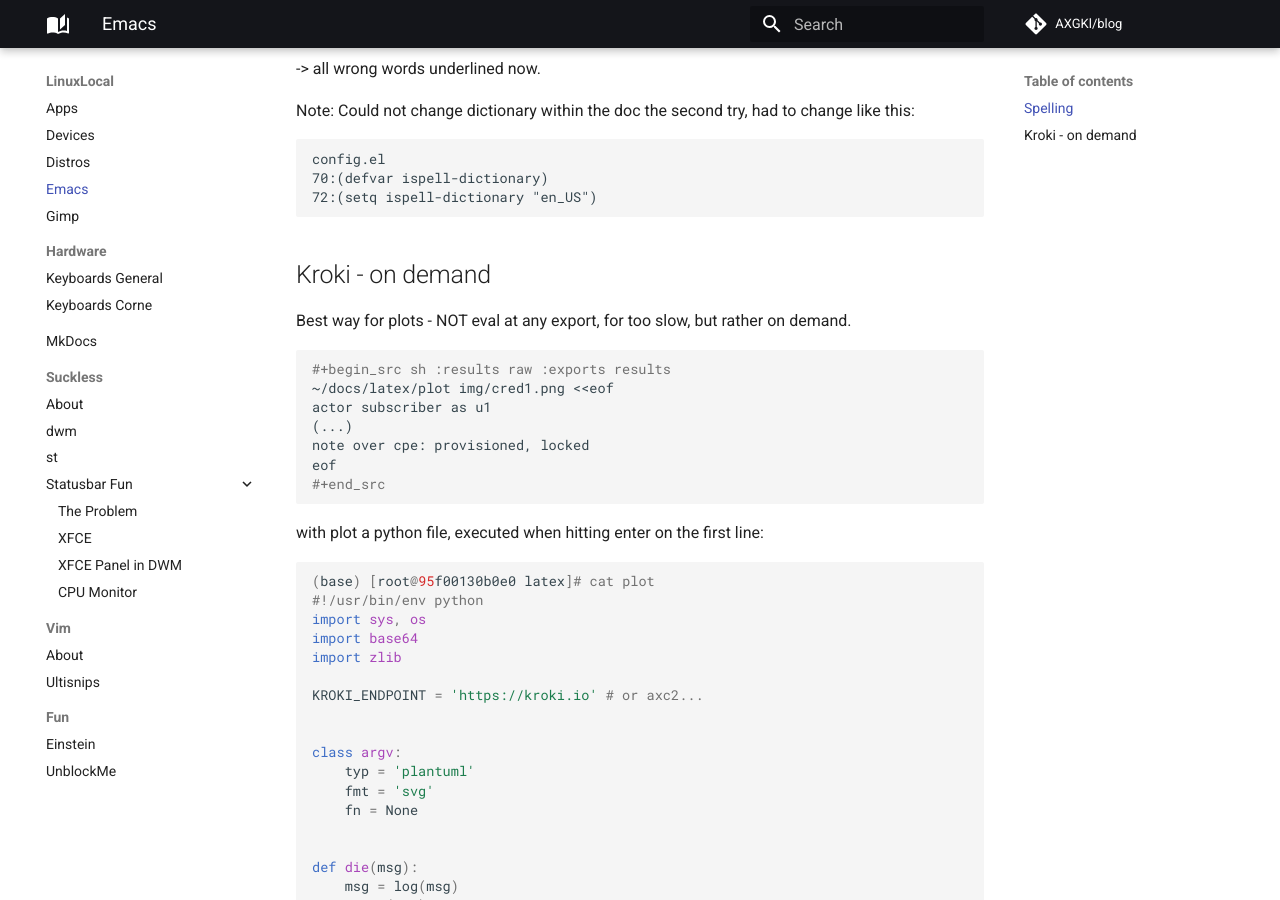
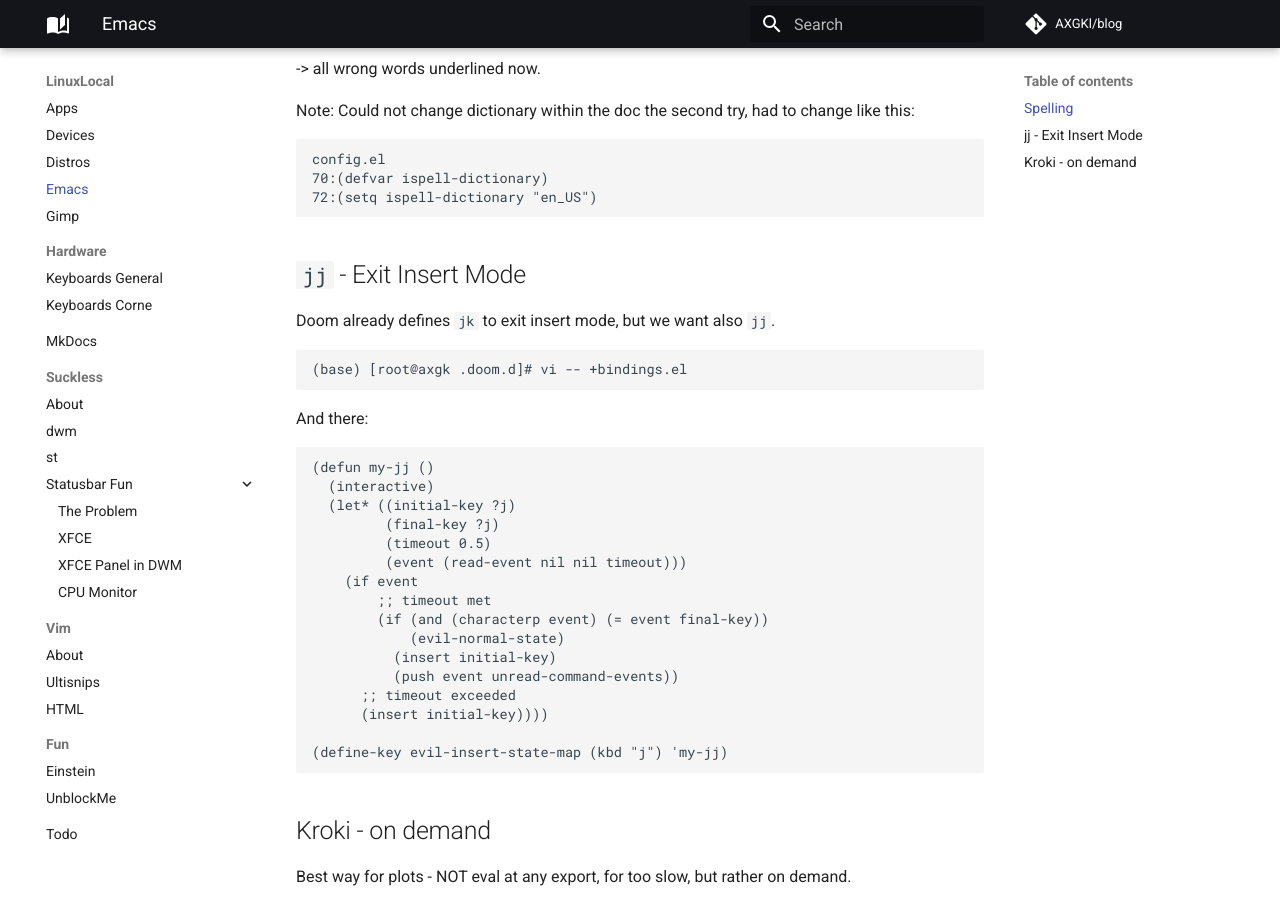
Before and after one commit to AXGKl/blog, an MkDocs documentation site: the page built from docs/ll/emacs/emacs.md, in a window 1280 px wide and 900 px high, scrolled down 397 px. Built offline with MkDocs 1.6.1 and Material for MkDocs 9.7.7, drawn with Linux system fonts in a browser that asks for light colours; comment, search, counter and statistics services are not loaded.

````diff
--- a/docs/ll/emacs/emacs.md
+++ b/docs/ll/emacs/emacs.md
@@ -18,6 +18,30 @@ config.el
 72:(setq ispell-dictionary "en_US")
 ```
 
+## ``jj`` - Exit Insert Mode
+
+Doom already defines `jk` to exit insert mode, but we want also `jj`.
+
+    (base) [root@axgk .doom.d]# vi -- +bindings.el
+
+And there:
+
+    (defun my-jj ()
+      (interactive)
+      (let* ((initial-key ?j)
+             (final-key ?j)
+             (timeout 0.5)
+             (event (read-event nil nil timeout)))
+        (if event
+            ;; timeout met
+            (if (and (characterp event) (= event final-key))
+                (evil-normal-state)
+              (insert initial-key)
+              (push event unread-command-events))
+          ;; timeout exceeded
+          (insert initial-key))))
+
+    (define-key evil-insert-state-map (kbd "j") 'my-jj)
 
 ## Kroki - on demand
 
--- a/docs/mdreplace.py
+++ b/docs/mdreplace.py
@@ -16,6 +16,7 @@ table = {
     'gh'          :  ':material-github:',
     'github'      :  ':material-github:',
     'iot'         :  ':material-z-wave:',
+    'img'         :  ':material-image-edit:',
     'linux'       :  ':fontawesome-brands-linux:',
     'mkdocs'      :  ':material-language-markdown-outline:',
     'py'          :  ':material-language-python:',
--- a/kustomization.yaml
+++ /dev/null
@@ -1,4 +0,0 @@
-secretGenerator:
-- name: mysql-pass
-  literals:
-  - password=myk8ssecret
--- a/mkdocs.yml
+++ b/mkdocs.yml
@@ -49,9 +49,11 @@ nav:
       - Vim:
           - About: ll/vim/vim.md
           - Ultisnips: ll/vim/ultisnips.md
+          - HTML: ll/vim/html.md
       - Fun:
           - Einstein: ll/fun/einstein.md
           - UnblockMe: ll/fun/unblockme/index.md
+      - Todo: ll/todo.md
 
   - Videos And Tutorials: inet/videos.md
   - Logbook: logbook.md
````
Also changed, not shown: CHANGELOG.md (deleted, +0 -62 lines), docs/ll/devices/tv_q8.md (+4 -0 lines), docs/ll/todo.md (added, +33 -0 lines), docs/ll/vim/html.md (added, +25 -0 lines), docs/logbook.md (+78 -0 lines), pyproject.toml (+11 -9 lines), docs/ll/vim/img/tbhtml.png (added), 5 other files.
